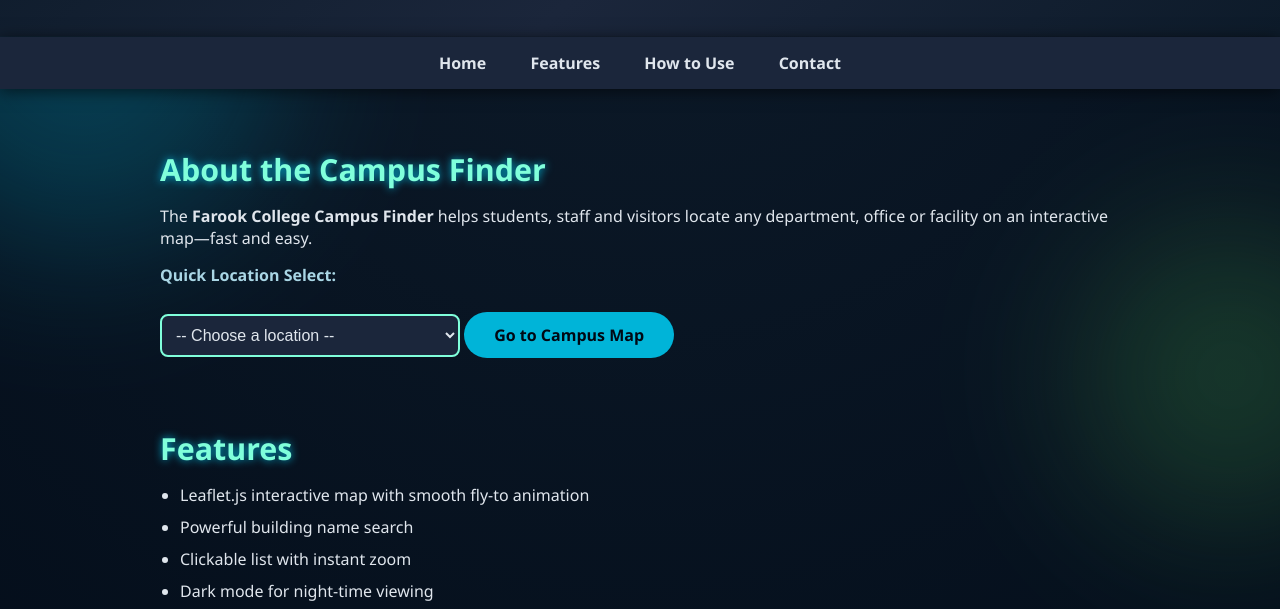
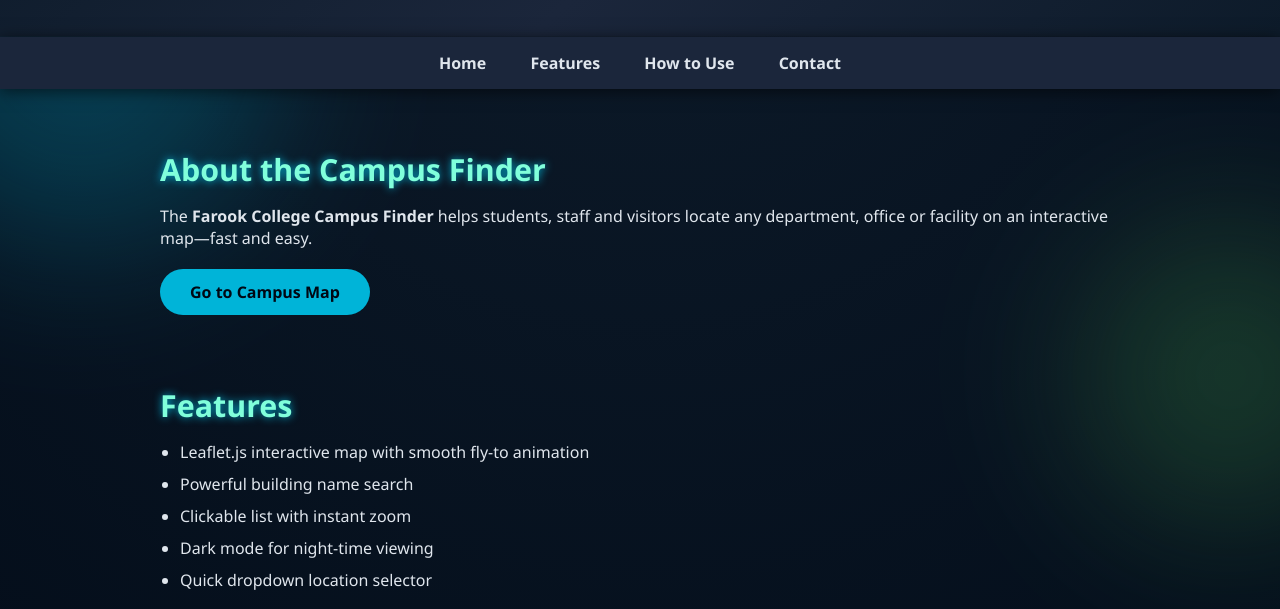
Before and after one commit to marzook771/campus-map, a plain HTML site: page index.html in a window 1280 px wide. Shown: the part 176-785 px from the top of the page. Drawn offline with Linux system fonts and the light colour scheme.

Commit message:
Update index.html

```diff
--- a/index.html
+++ b/index.html
@@ -222,15 +222,7 @@
       The <strong>Farook College Campus Finder</strong> helps students, staff and visitors locate any department, office or facility on an interactive map—fast and easy.
     </p>
 
-    <label for="locationSelect">Quick Location Select:</label>
-    <select id="locationSelect">
-      <option value="">-- Choose a location --</option>
-      <option value="admissions">Admissions Office</option>
-      <option value="science-block">Science Block</option>
-      <option value="library">Central Library</option>
-      <option value="boys-hostel">Boys’ Hostel</option>
-      <option value="girls-hostel">Girls’ Hostel</option>
-    </select>
+
 
     <a href="Campus-map.html" class="btn" id="mapBtn">Go to Campus Map</a>
   </section>
```
